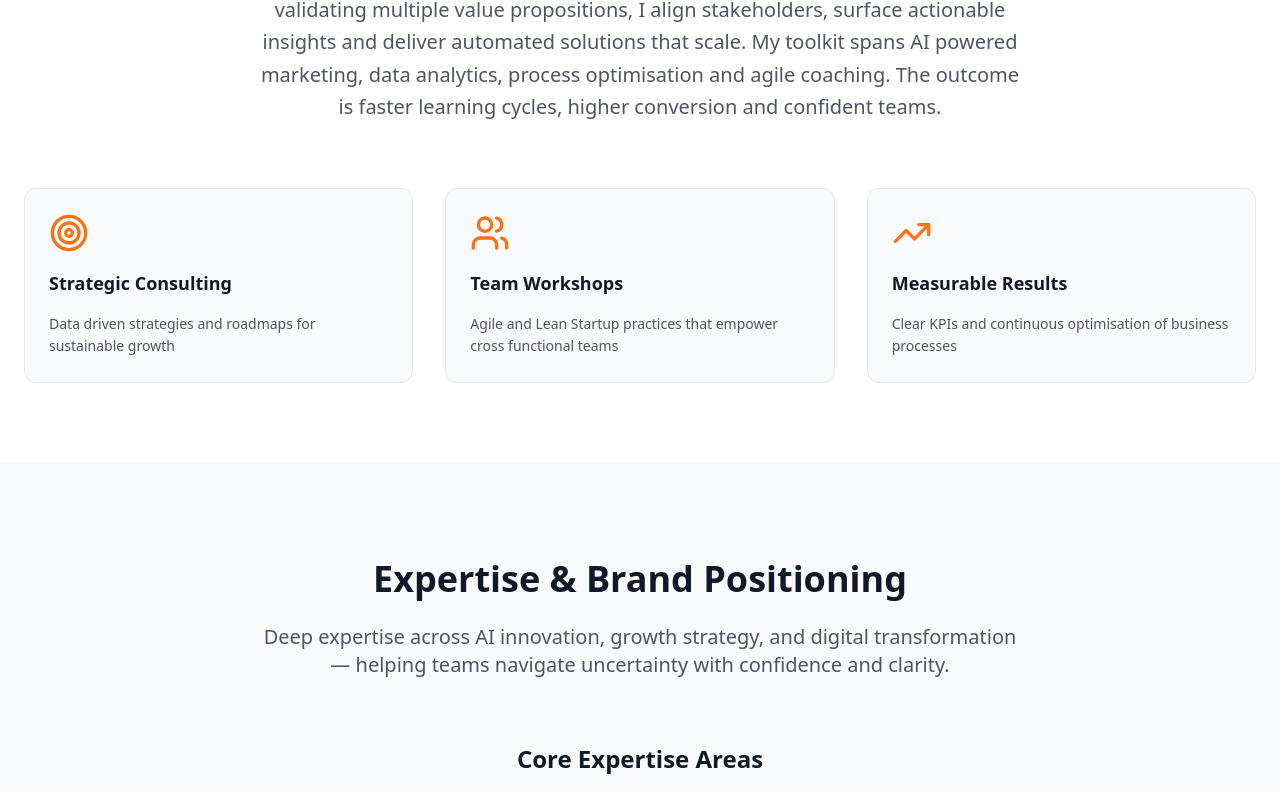
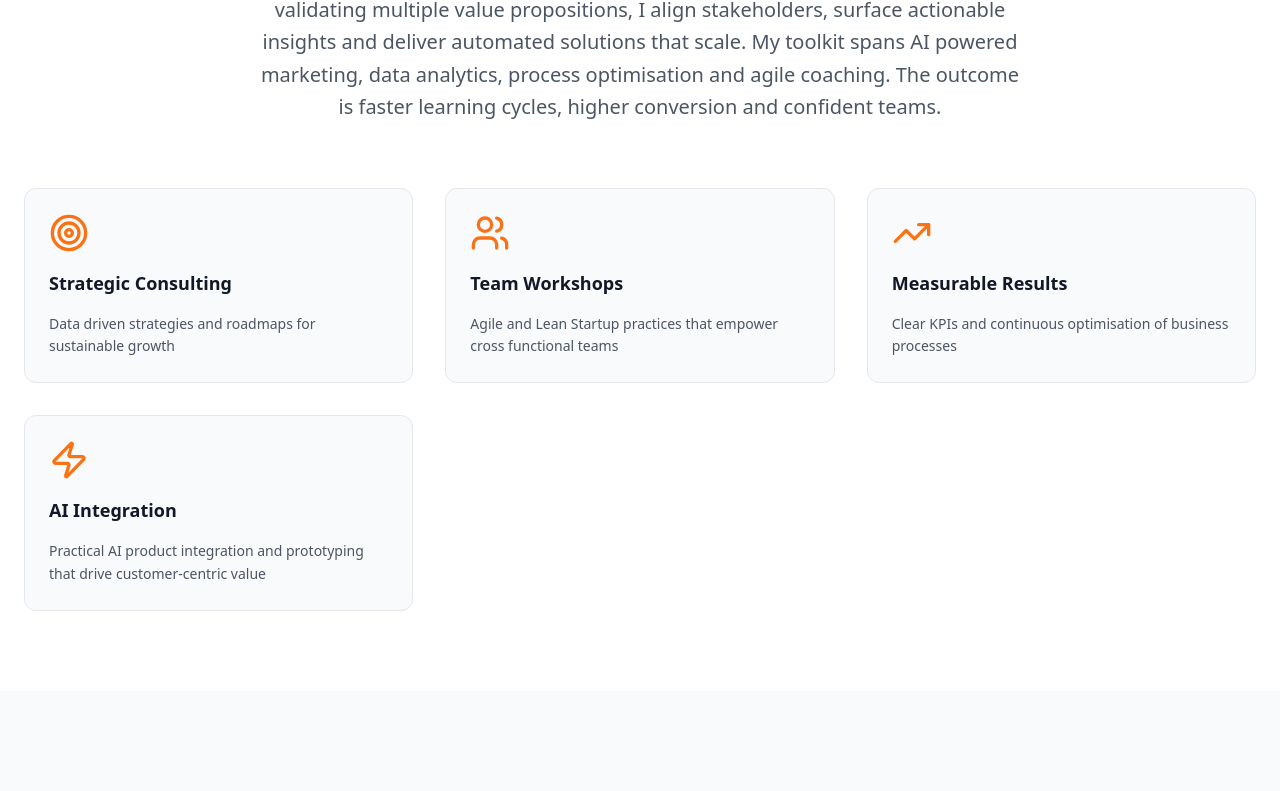
Before and after one commit to muzzyhaile/consultingmh, a React (Vite) app: page / in a window 1280 px wide. Shown: the part 1056-1847 px from the top of the page. Built offline with nearby package versions, Linux system fonts and the light colour scheme.

Commit message:
Add AI Integration card to About section and update icon imports

```diff
--- a/src/components/About.tsx
+++ b/src/components/About.tsx
@@ -1,5 +1,5 @@
 import { Card, CardContent } from "@/components/ui/card";
-import { Target, Users, TrendingUp } from "lucide-react";
+import { Target, Users, TrendingUp, Zap } from "lucide-react";
 
 const About = () => {
   return (
@@ -31,6 +31,11 @@ const About = () => {
               title: 'Measurable Results',
               desc: 'Clear KPIs and continuous optimisation of business processes',
             },
+            {
+              icon: Zap,
+              title: 'AI Integration',
+              desc: 'Practical AI product integration and prototyping that drive customer-centric value',
+            },
           ].map((item, i) => (
             <div
               key={i}
```
